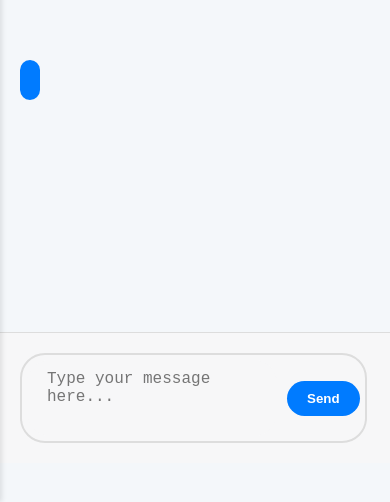
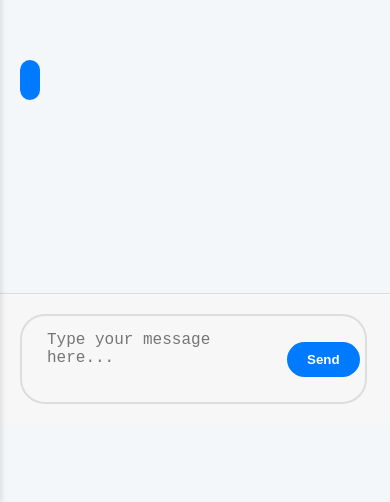
Before and after one commit to LaurenceGuws/ChatToMyAssistant, a plain HTML site: page index.html in a window 390 px wide. Shown: the part 342-844 px from the top of the page. Drawn offline with Linux system fonts and the light colour scheme.

Commit message:
Key patch.

```diff
--- a/style.css
+++ b/style.css
@@ -274,6 +274,6 @@ body {
 /* Basic Responsive Adjustments */
 @media (max-width: 800px) {
     #inputArea {
-        margin-bottom: 10%;
+        margin-bottom: 20%;
     }
 }
```
